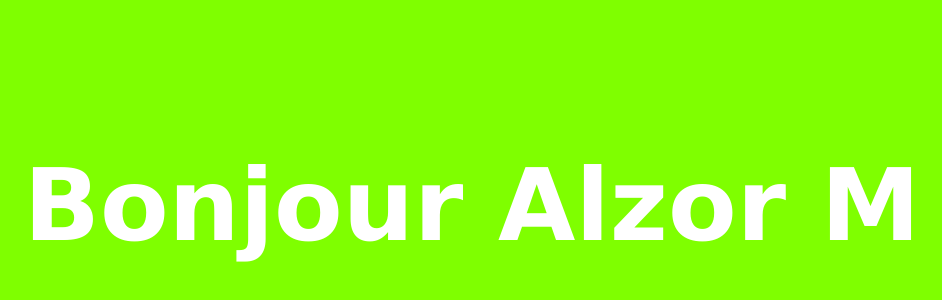
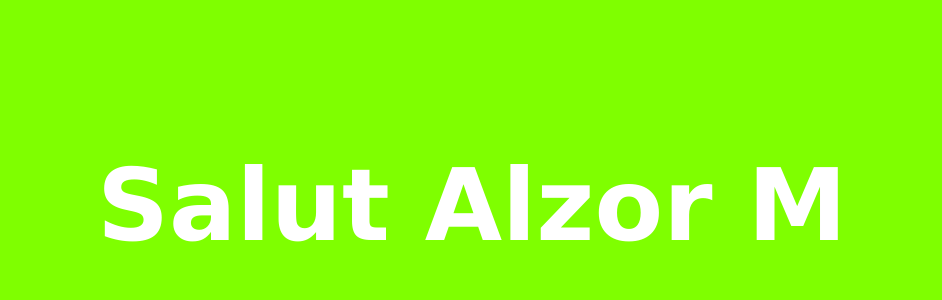
Before and after one commit to LightAurore/hello, a plain HTML site: page index.html in a window 1280 px wide. Shown: the part 240-540 px from the top of the page, without its empty margins (176-1118 px from the left). Drawn offline with Linux system fonts and the light colour scheme.

Commit message:
bonjour en salut

```diff
--- a/index.html
+++ b/index.html
@@ -22,6 +22,6 @@
     </style>
 </head>
 <body>
-    <h1>Bonjour Alzor M</h1>
+    <h1>Salut Alzor M</h1>
 </body>
 </html>
```
